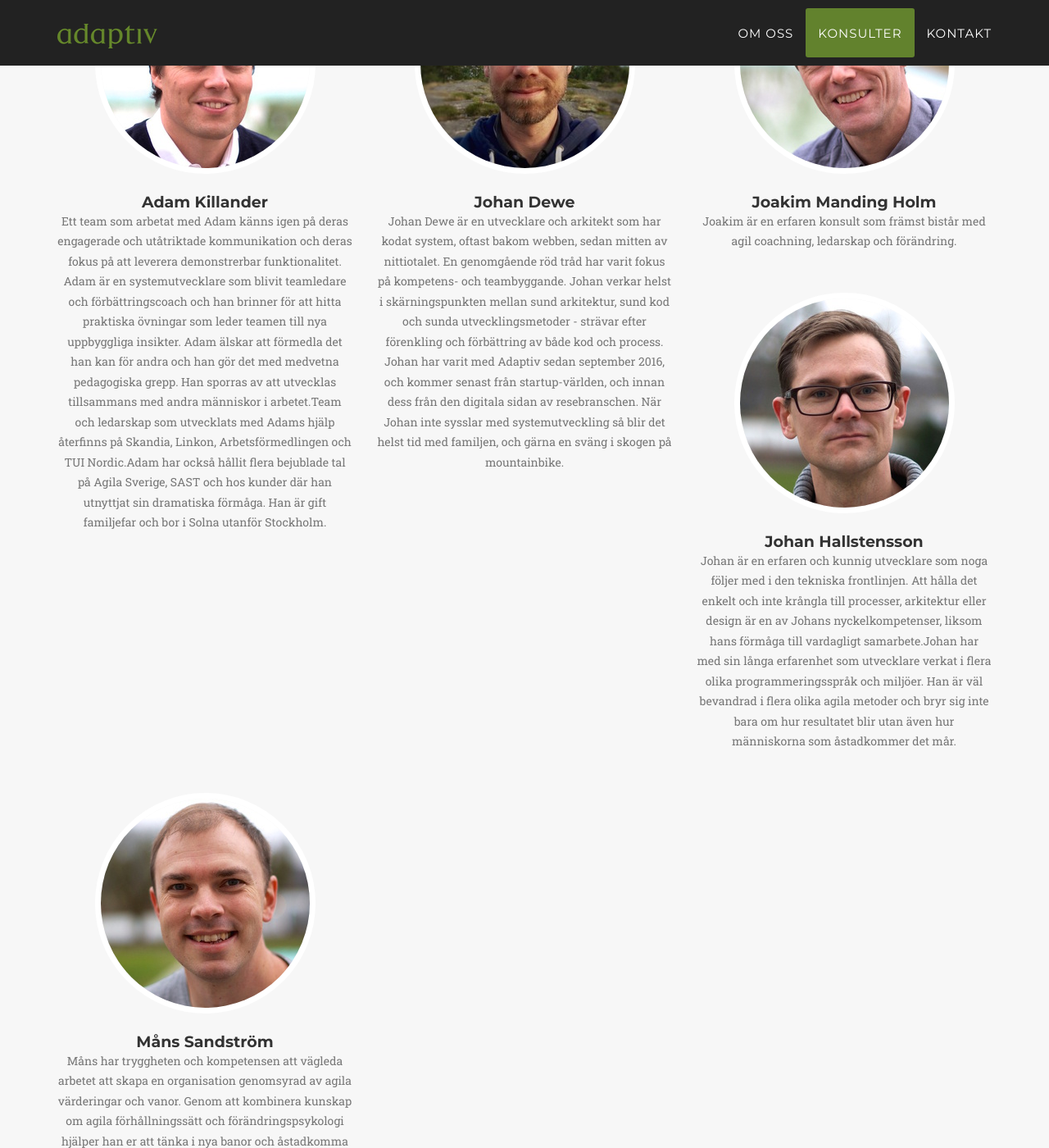
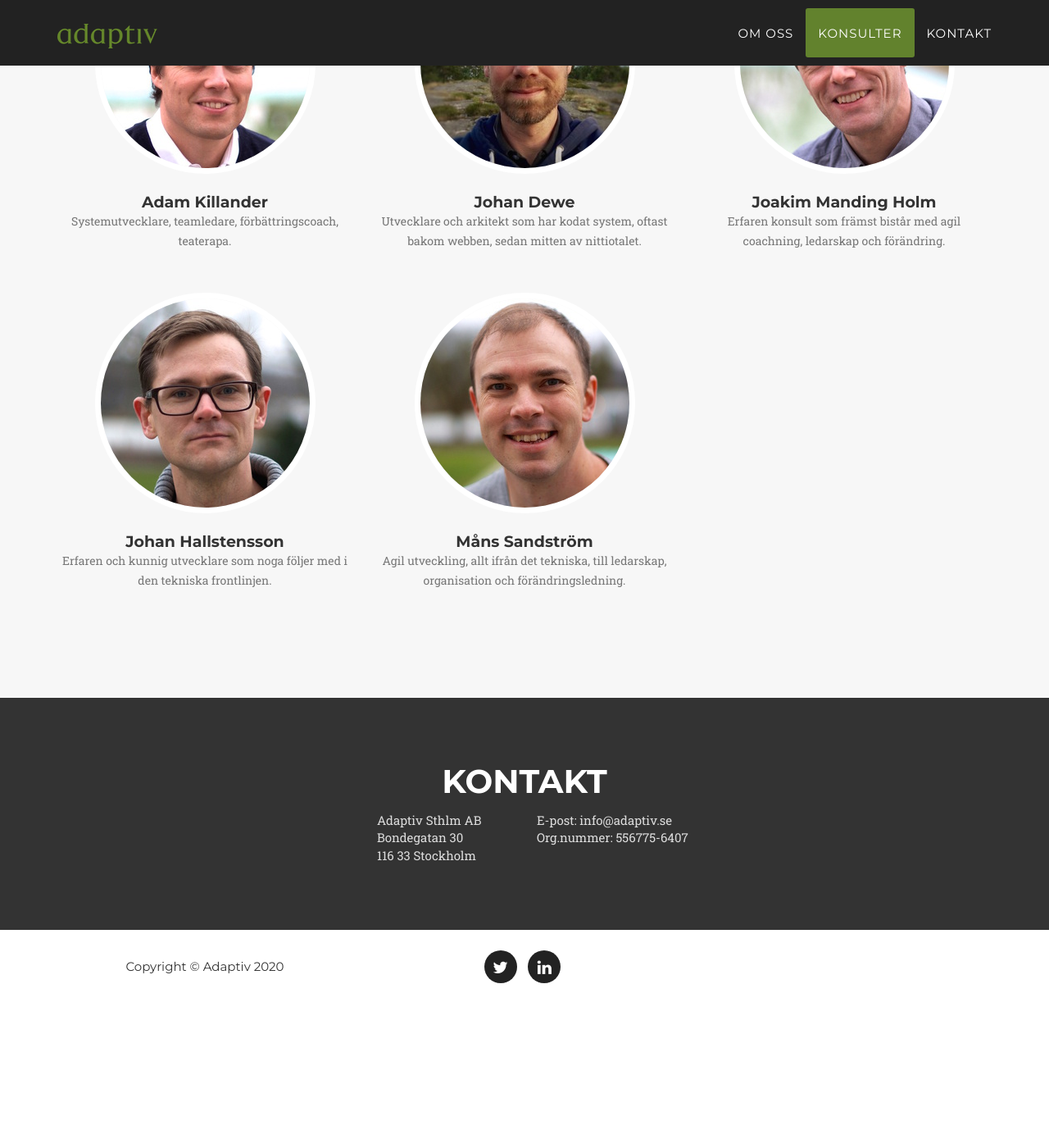
Before and after one commit to adaptiv/adaptiv_agency, a Jekyll site: the page built from index.html, in a window 1280 px wide and 1400 px high, scrolled down 1108 px. Shown: the whole window at 82% size. Built offline with Jekyll 4.4.1, drawn with Linux system fonts in a browser that asks for light colours; some web fonts are replaced; after the commit the page ends 2332 px from its top, so only the background shows below that; some of the changed text lies outside the part shown.

Commit message:
Update descriptions

```diff
--- a/_config.yml
+++ b/_config.yml
@@ -11,31 +11,23 @@ description: "Write an awesome description for your new site here. You can edit
 people:
 - name: Adam Killander
   pic: 1
-  about:
-  - Ett team som arbetat med Adam känns igen på deras engagerade och utåtriktade kommunikation och deras fokus på att leverera demonstrerbar funktionalitet. Adam är en systemutvecklare som blivit teamledare och förbättringscoach och han brinner för att hitta praktiska övningar som leder teamen till nya uppbyggliga insikter. Adam älskar att förmedla det han kan för andra och han gör det med medvetna pedagogiska grepp. Han sporras av att utvecklas tillsammans med andra människor i arbetet.
-  - Team och ledarskap som utvecklats med Adams hjälp återfinns på Skandia, Linkon, Arbetsförmedlingen och TUI Nordic.
-  - Adam har också hållit flera bejublade tal på Agila Sverige, SAST och hos kunder där han utnyttjat sin dramatiska förmåga. Han är gift familjefar och bor i Solna utanför Stockholm.
+  about: Systemutvecklare, teamledare, förbättringscoach, teaterapa.
 
 - name: Johan Dewe
   pic: 2
-  about: Johan Dewe är en utvecklare och arkitekt som har kodat system, oftast bakom webben, sedan mitten av nittiotalet. En genomgående röd tråd har varit fokus på kompetens- och teambyggande. Johan verkar helst i skärningspunkten mellan sund arkitektur, sund kod och sunda utvecklingsmetoder - strävar efter förenkling och förbättring av både kod och process. Johan har varit med Adaptiv sedan september 2016, och kommer senast från startup-världen, och innan dess från den digitala sidan av resebranschen. När Johan inte sysslar med systemutveckling så blir det helst tid med familjen, och gärna en sväng i skogen på mountainbike.
+  about: Utvecklare och arkitekt som har kodat system, oftast bakom webben, sedan mitten av nittiotalet.
 
 - name: Joakim Manding Holm
   pic: 3
-  about: Joakim är en erfaren konsult som främst bistår med agil coachning, ledarskap och förändring.
+  about: Erfaren konsult som främst bistår med agil coachning, ledarskap och förändring.
 
 - name: Johan Hallstensson
   pic: 4
-  about:
-  - Johan är en erfaren och kunnig utvecklare som noga följer med i den tekniska frontlinjen. Att hålla det enkelt och inte krångla till processer, arkitektur eller design är en av Johans nyckelkompetenser, liksom hans förmåga till vardagligt samarbete.
-  - Johan har med sin långa erfarenhet som utvecklare verkat i flera olika programmeringsspråk och miljöer. Han är väl bevandrad i flera olika agila metoder och bryr sig inte bara om hur resultatet blir utan även hur människorna som åstadkommer det mår.
+  about: Erfaren och kunnig utvecklare som noga följer med i den tekniska frontlinjen.
 
 - name: Måns Sandström
   pic: 5
-  about:
-  - Måns har tryggheten och kompetensen att vägleda arbetet att skapa en organisation genomsyrad av agila värderingar och vanor. Genom att kombinera kunskap om agila förhållningssätt och förändringspsykologi hjälper han er att tänka i nya banor och åstadkomma förändring som ger effekt.
-  - Han har erfarenhet från agil utveckling, allt ifrån det tekniska, till ledarskap, organisation och förändringsledning.
-  - Bland erfarenheterna märks vägtullsprojektet där han var med och etablerade agila team som levererade en produkt av hög kvalitet och utvecklingen av den nya, agilt inriktade, IT-organisationen på Skandia Liv. Gift tvåbarnsfar, boende i Gubbängen i Stockholm där han gillar att löpträna och fotografera på fritiden.
+  about: Agil utveckling, allt ifrån det tekniska, till ledarskap, organisation och förändringsledning.
 
 # Social networks usernames (many more available: google-plus, flickr, dribbble, pinterest, instagram, tumblr, linkedin, etc.)
 social:
@@ -44,11 +36,6 @@ social:
   - title: linkedin
     url: https://se.linkedin.com/company/adaptiv-sthlm-ab
 
-# Postal address (add as many lines as necessary)
-address:
-  - line: 3481 Melrose Place
-  - line: Beverly Hills, CA 90210
-
 # Build settings
 markdown: kramdown
 permalink: pretty
```
